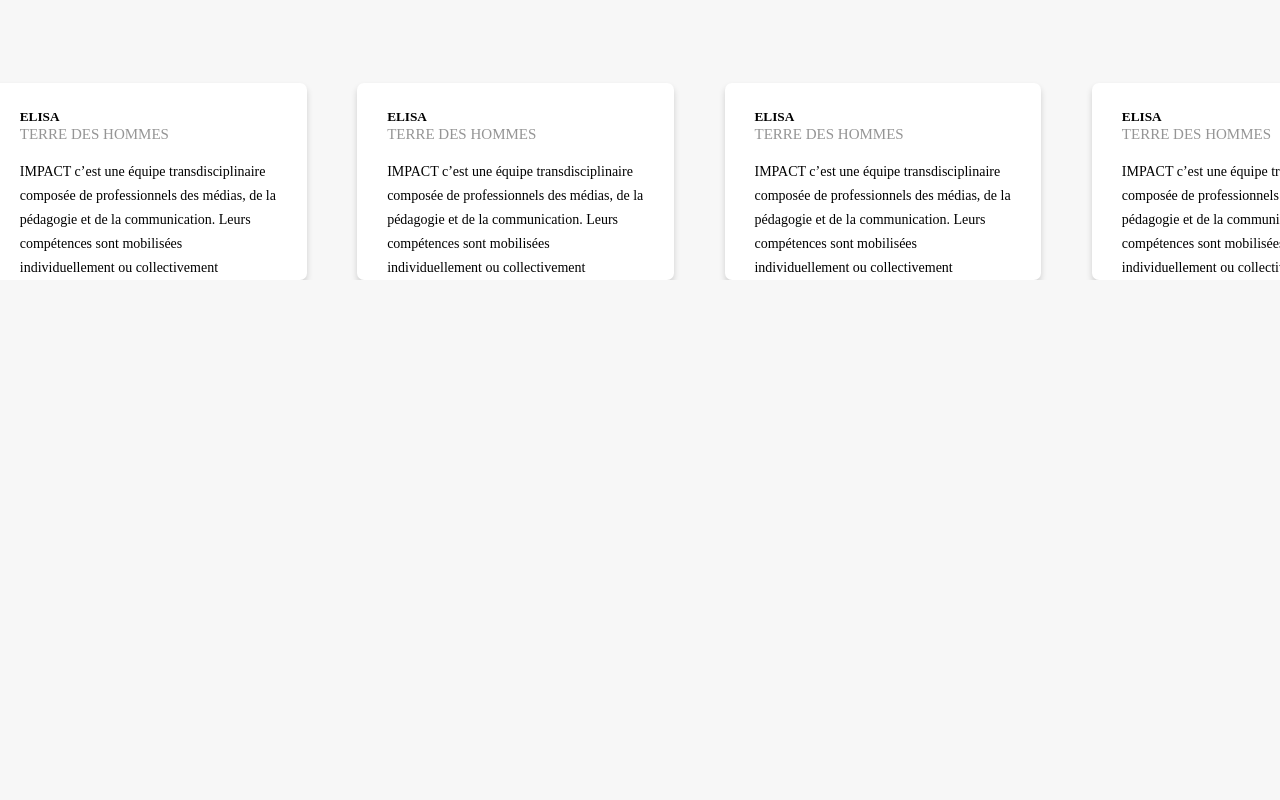
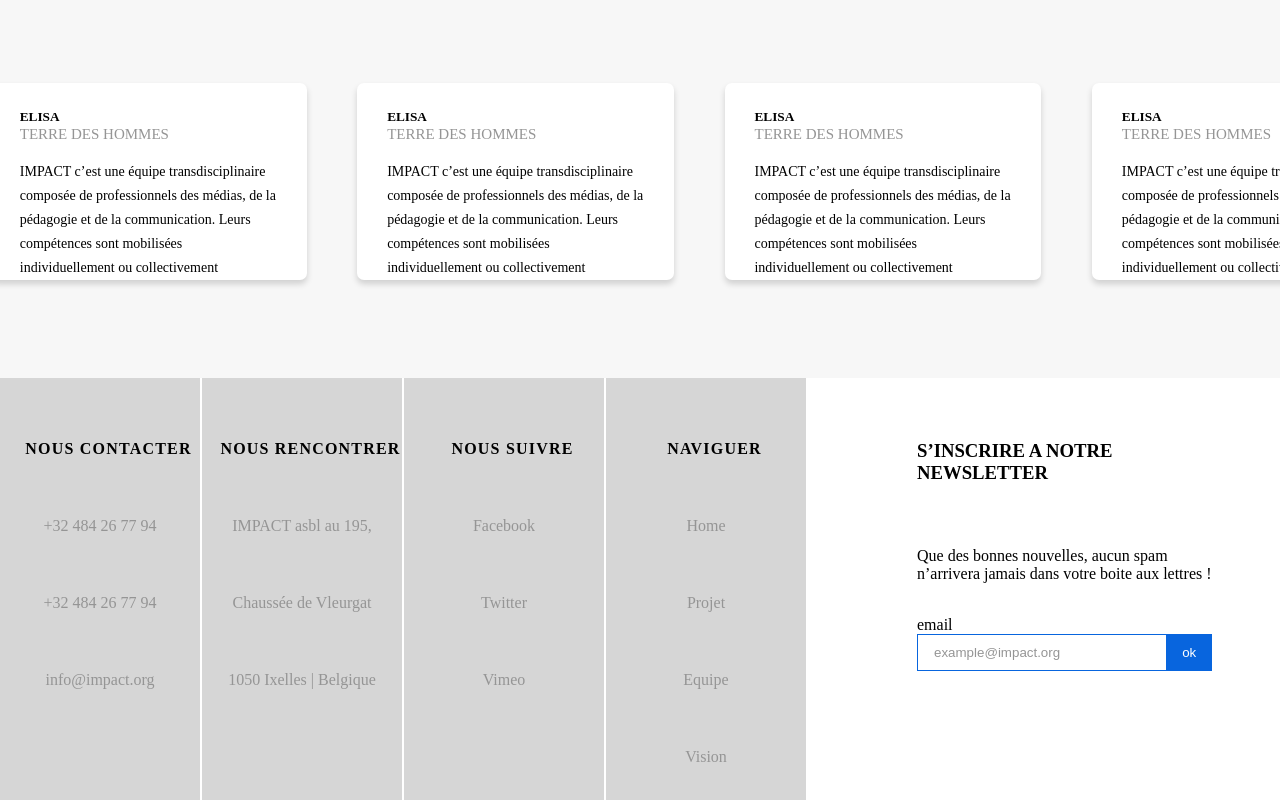
Before and after one commit to lukagugushvili/web03-16, a plain HTML site: page index.html in a window 1280 px wide. Shown: the part 5880-6680 px from the top of the page. Before the commit the page ends 6160 px from the top, so only its background shows below. Drawn offline with Linux system fonts and the light colour scheme.

Commit message:
add connecting-contacts-container

```diff
--- a/index.html
+++ b/index.html
@@ -427,5 +427,82 @@
             </div>
         </div>
     </section>
+
+    <section class="connecting-contacts-container">
+        <div class="main-box-of-connecting-contacts">
+            <div class="connecting-box">
+                <h3>NOUS CONTACTER</h3>
+                <ul>
+                    <li>
+                        <a href="#">+32 484 26 77 94</a>
+                    </li>
+                    <li>
+                        <a href="#"> +32 484 26 77 94</a>
+                    </li>
+                    <li>
+                        <a href="#">info@impact.org</a>
+                    </li>
+                </ul>
+            </div>
+            <div class="connecting-box">
+                <h3>NOUS RENCONTRER</h3>
+                <ul>
+                    <li>
+                        <a href="#">IMPACT asbl au 195,</a>
+                    </li>
+                    <li>
+                        <a href="#"> Chaussée de Vleurgat</a>
+                    </li>
+                    <li>
+                        <a href="#">1050 Ixelles | Belgique</a>
+                    </li>
+                </ul>
+            </div>
+            <div class="connecting-box">
+                <h3>NOUS SUIVRE</h3>
+                <ul>
+                    <li>
+                        <a href="#">Facebook</a>
+                    </li>
+                    <li>
+                        <a href="#">Twitter</a>
+                    </li>
+                    <li>
+                        <a href="#">Vimeo</a>
+                    </li>
+                </ul>
+            </div>
+            <div class="connecting-box">
+                <h3>NAVIGUER</h3>
+                <ul>
+                    <li>
+                        <a href="#">Home</a>
+                    </li>
+                    <li>
+                        <a href="#">Projet</a>
+                    </li>
+                    <li>
+                        <a href="#">Equipe</a>
+                    </li>
+                    <li>
+                        <a href="#">Vision</a>
+                    </li>
+                </ul>
+            </div>
+            <div class="sing-in-menu">
+                <h3>S’INSCRIRE A NOTRE NEWSLETTER</h3>
+                <p>Que des bonnes nouvelles, aucun spam n’arrivera jamais dans votre boite aux lettres !
+                <div class="sing-in-menu-input">
+                    <form>
+                        <label for="email">email</label><br>
+                        <input type="email" name="email" id="email" placeholder="example@impact.org">
+                    </form>
+                    <div class="sing-in-button">
+                        <button>ok</button>
+                    </div>
+                </div>
+            </div>
+        </div>
+    </section>
 </body>
 </html>
--- a/style.css
+++ b/style.css
@@ -547,6 +547,7 @@ nav ul {
 }
 
 .massive-comment-container {
+    margin: auto;
     display: flex;
     margin-top: 120px;
     gap: 60.84px;
@@ -584,3 +585,73 @@ nav ul {
     width: 34px;
     height: 34px;
 }
+
+/* section7 */
+
+.main-box-of-connecting-contacts {
+    display: flex;
+    gap: 2px;
+    margin-top: 98px;
+    width: 100% ;
+    height: 422px;
+    background-color: white;
+}
+
+.connecting-box {
+    padding-top: 62px;
+    text-align: center;
+    width: 230px;
+    background-color: #00000029;
+}
+
+.connecting-box h3 {
+    padding-left: 17px;
+    font-size: 16px;
+    letter-spacing: 1.2px;
+    width: 200px;
+}
+
+.connecting-box li {
+    padding-top: 59px;
+}
+
+.connecting-box a {
+    color: rgba(149, 149, 149, 1);
+}
+
+.sing-in-menu {
+    padding: 62px 109px;
+}
+
+.sing-in-menu p {
+    padding-top: 63px;
+    width: 296px;
+}
+
+.sing-in-menu-input {
+    display: flex;
+    padding-top: 33px;
+}
+
+.sing-in-menu-input input {
+    width: 249.73px;
+    height: 37px;
+    border: 1px solid rgba(8, 101, 222, 1);
+}
+
+::placeholder {
+    padding-left: 16px;
+    color: rgba(149, 149, 149, 1);
+}
+
+.sing-in-button button{
+    width: 45px;
+    height: 37px;
+    border: none;
+    color: rgba(255, 255, 255, 1);
+    background-color: rgba(8, 101, 222, 1);
+}
+
+.sing-in-button {
+    padding-top: 18px;
+}
```
